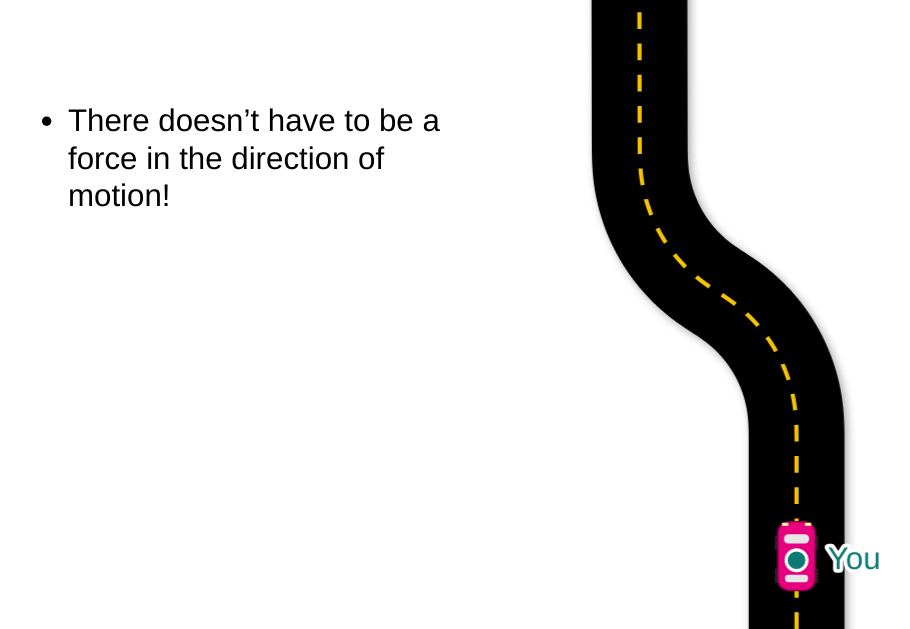
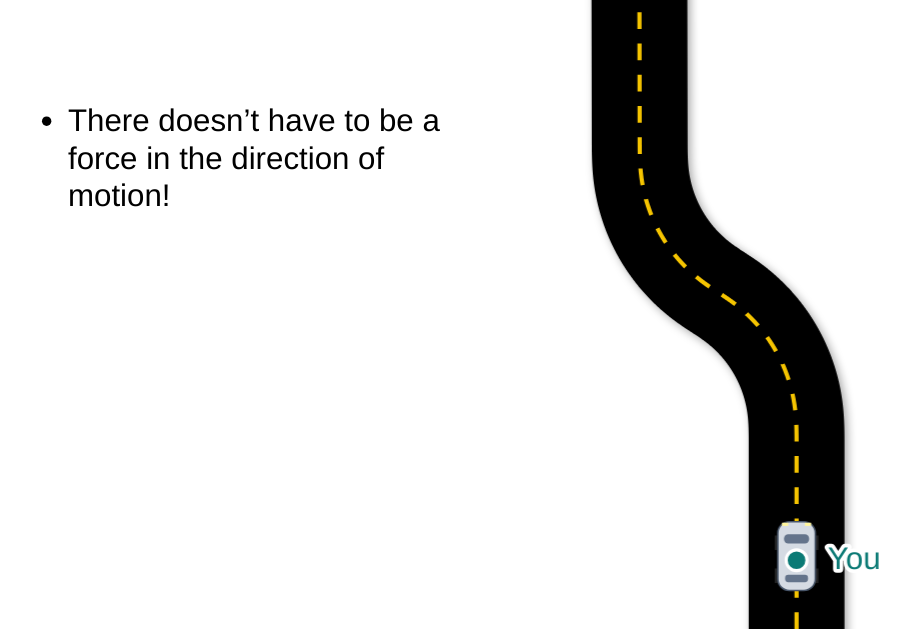
Before and after one commit to seanbartz/phys105-slides, a plain HTML site: page newtons-laws/newton-first-law-car-turn.html in a window 1280 px wide. Shown: the part 171-800 px from the top of the page, without its empty margins (139-1049 px from the left). Drawn offline with Linux system fonts and the light colour scheme.

Commit message:
First Law: silver car so red force arrows stand out
Co-Authored-By: Claude Opus 5.5 <noreply@anthropic.com>

```diff
--- a/newtons-laws/newton-first-law-car-turn.html
+++ b/newtons-laws/newton-first-law-car-turn.html
@@ -37,7 +37,7 @@
 (() => {
 const SW = 1024, SH = 768, LAST_BUILD = 4;
 const FONT = '"Helvetica Neue", Helvetica, Arial, sans-serif';
-const RED = '#e8312f', PINK = '#e6007e', YOU = '#0b7a75', GRAY = '#555';
+const RED = '#e8312f', CAR = '#d5dbe3', YOU = '#0b7a75', GRAY = '#555';
 
 // ---------- Road: vertical S-curve built from circular arcs, car drives bottom → top ----------
 // Arcs: LEFT α then RIGHT α (a big lane change), so your straight inertial path never meets the road again.
@@ -184,9 +184,9 @@ function drawCar(c) {
   g.fillStyle = '#222';
   for (const [x, y] of [[-W / 2 - 3, -L * 0.3], [W / 2 - 3, -L * 0.3], [-W / 2 - 3, L * 0.18], [W / 2 - 3, L * 0.18]])
     g.fillRect(x, y, 6, 14);
-  g.fillStyle = PINK; g.strokeStyle = '#8a004b'; g.lineWidth = 1.5;
+  g.fillStyle = CAR; g.strokeStyle = '#475569'; g.lineWidth = 1.5;
   g.beginPath(); g.roundRect(-W / 2, -L / 2, W, L, 11); g.fill(); g.stroke();
-  g.fillStyle = '#e6e6e6';
+  g.fillStyle = '#64748b';
   g.beginPath(); g.roundRect(-W / 2 + 6, -L / 2 + 12, W - 12, 9, 4); g.fill();   // windshield
   g.beginPath(); g.roundRect(-W / 2 + 7, L / 2 - 15, W - 14, 7, 3); g.fill();    // rear window
   g.fillStyle = '#fff59d';
```
